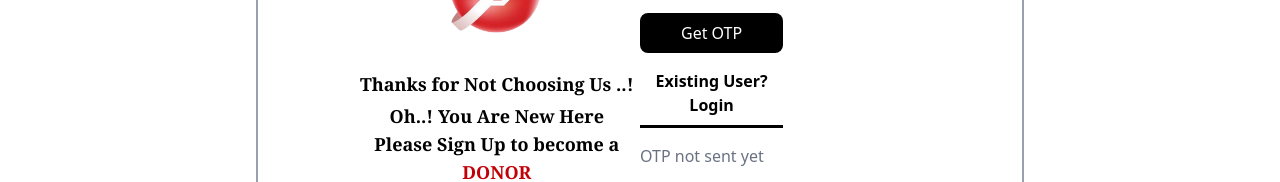
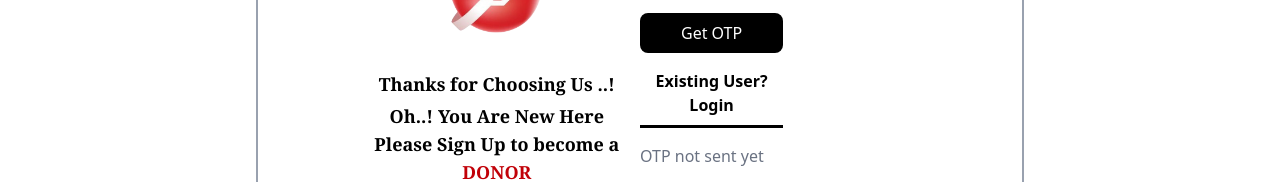
Before and after one commit to chenna-2512/National-Blood-Donation-Management-System-, a React (Vite) app in the folder Blood App/frontend/: page /signup in a window 1280 px wide. Shown: the part 239-421 px from the top of the page. Built offline with nearby package versions, Linux system fonts and the light colour scheme.

Commit message:
New Updates

```diff
--- a/Blood App/frontend/src/Components/Signup.jsx
+++ b/Blood App/frontend/src/Components/Signup.jsx
@@ -84,7 +84,7 @@ const SignUp = () => {
       <div className="flex mt-24 mb-48 items-center justify-center border-2 border-gray-400 p-6 rounded-lg w-[90%] sm:w-[60%] mx-auto flex-col sm:flex-row">
         <div className="text-center text-lg font-semibold font-serif flex flex-col justify-center w-[100%] sm:w-[40%]">
           <img src={login} alt="Login" className="w-[50%] mx-auto" />
-          <h1 className="mt-2">Thanks for Not Choosing Us ..!</h1>
+          <h1 className="mt-2">Thanks for Choosing Us ..!</h1>
           <p className="mt-1">
             Oh..! You Are New Here
             <br />
```
